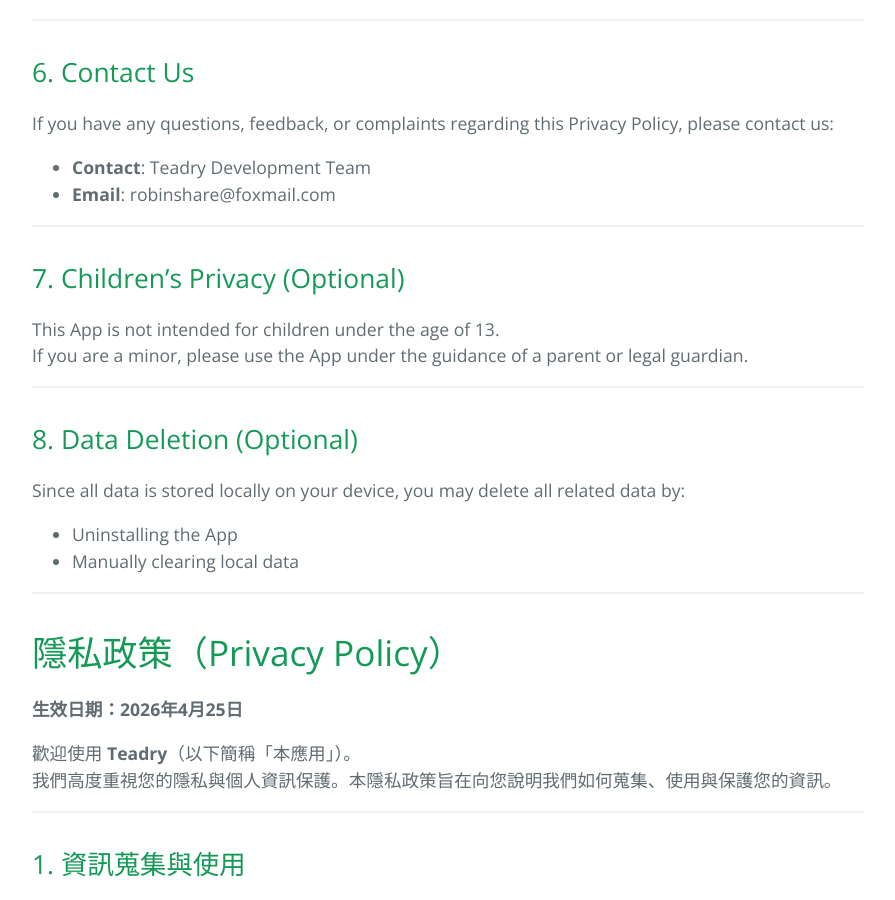
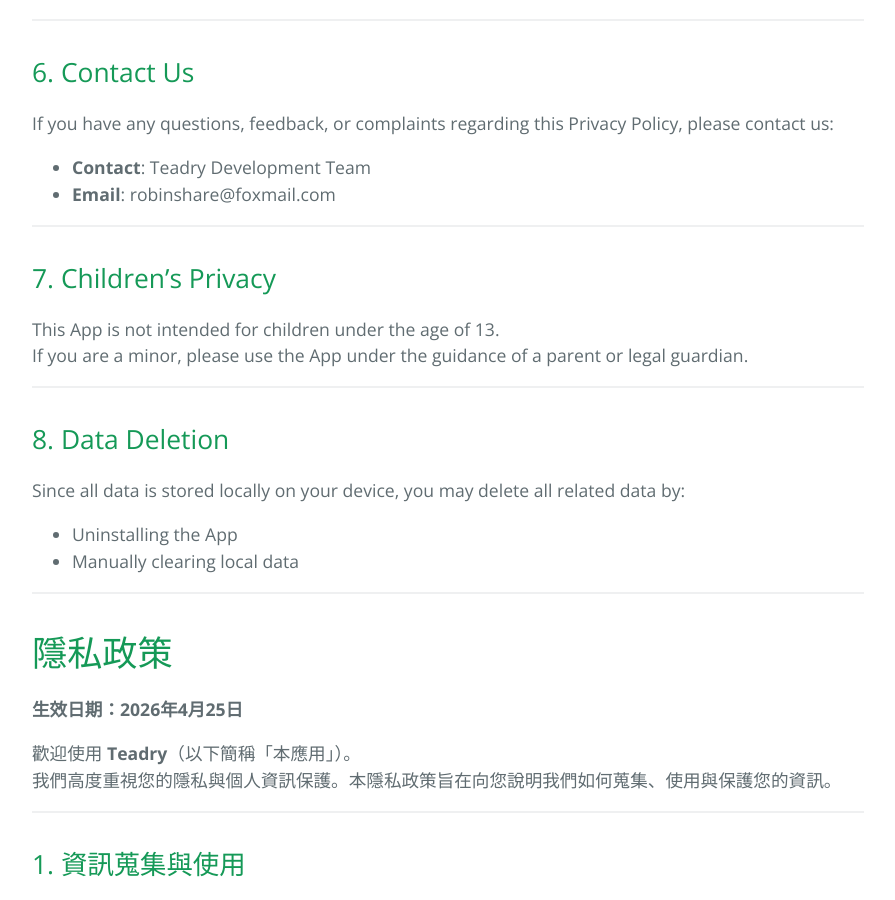
Before and after one commit to RobinShare/RobinShare.github.io, a Jekyll site: the page built from Privacy.md, in a window 1280 px wide and 900 px high, scrolled down 5622 px. Shown: the whole window, without its empty margins (192-1087 px from the left). Built offline with Jekyll 4.4.1, drawn with Linux system fonts in a browser that asks for light colours; our own code applies the rules of GitHub Pages for plain Markdown files; some of the changed text lies outside the part shown.

Commit message:
Change it

```diff
--- a/PrivacyPolicy.md
+++ b/Privacy.md
@@ -1,4 +1,4 @@
-# 隐私政策（Privacy Policy）
+# 隐私政策
 
 **生效日期：2026年4月25日**
 
@@ -224,14 +224,14 @@
 
 ---
 
-## 7. Children’s Privacy (Optional)
+## 7. Children’s Privacy
 
 This App is not intended for children under the age of 13.
 If you are a minor, please use the App under the guidance of a parent or legal guardian.
 
 ---
 
-## 8. Data Deletion (Optional)
+## 8. Data Deletion
 
 Since all data is stored locally on your device, you may delete all related data by:
 
@@ -240,7 +240,7 @@
 
 ---
 
-# 隱私政策（Privacy Policy）
+# 隱私政策
 
 **生效日期：2026年4月25日**
 
--- a/_config.yml
+++ b/_config.yml
@@ -1,5 +1,5 @@
-title: 知更鸟__RobinShare
-description: 一切都只是一体 ！
+title: Teadry
+description: 一切都只是一体，All is One！—— 知更鸟
 show_downloads: fault
 google_analytics: G-7DSVNNFSCR
 
--- a/_layouts/default.html
+++ b/_layouts/default.html
@@ -24,7 +24,7 @@
         {% if site.github.is_project_page %}
           <span class="site-footer-owner"><a href="{{ site.github.repository_url }}">{{ site.github.repository_name }}</a> is maintained by <a href="{{ site.github.owner_url }}">{{ site.github.owner_name }}</a>.</span>
         {% endif %}
-        <span class="site-footer-credits">Copyright © 2015 - 2025 RobinShare. All Rights Reserved</a>.</span>
+        <span class="site-footer-credits">Copyright © 2015 - 2026 Teadry. All Rights Reserved</a>.</span>
       </footer>
     </section>
 
```
Also changed, not shown: other parts of Privacy.md (+4 -4 lines).
